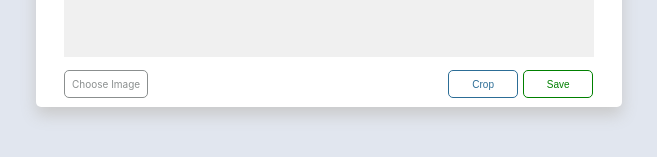
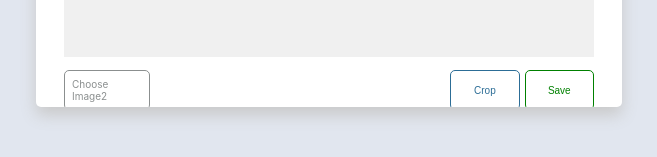
Before and after one commit to covvboi/PhotoEditor, a React (Create React App) app: page / in a window 1280 px wide. Shown: the part 631-788 px from the top of the page, without its empty margins (311-968 px from the left). Built offline with nearby package versions, Linux system fonts and the light colour scheme.

Commit message:
git_page_test

```diff
--- a/src/component/MainCanvas.js
+++ b/src/component/MainCanvas.js
@@ -468,7 +468,7 @@ const CanvasTest = () => {
 
                 <label htmlFor='choose'>
                     <span className='import_image'>
-                        Choose Image
+                        Choose Image2
                         </span>
                 </label>
 
```
